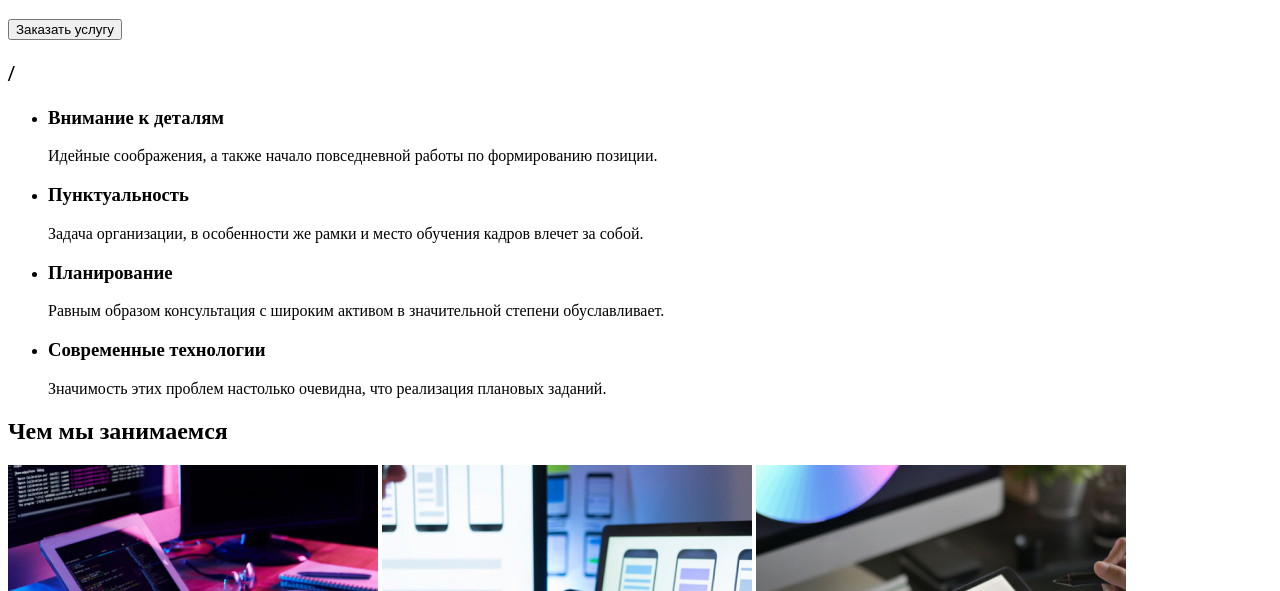
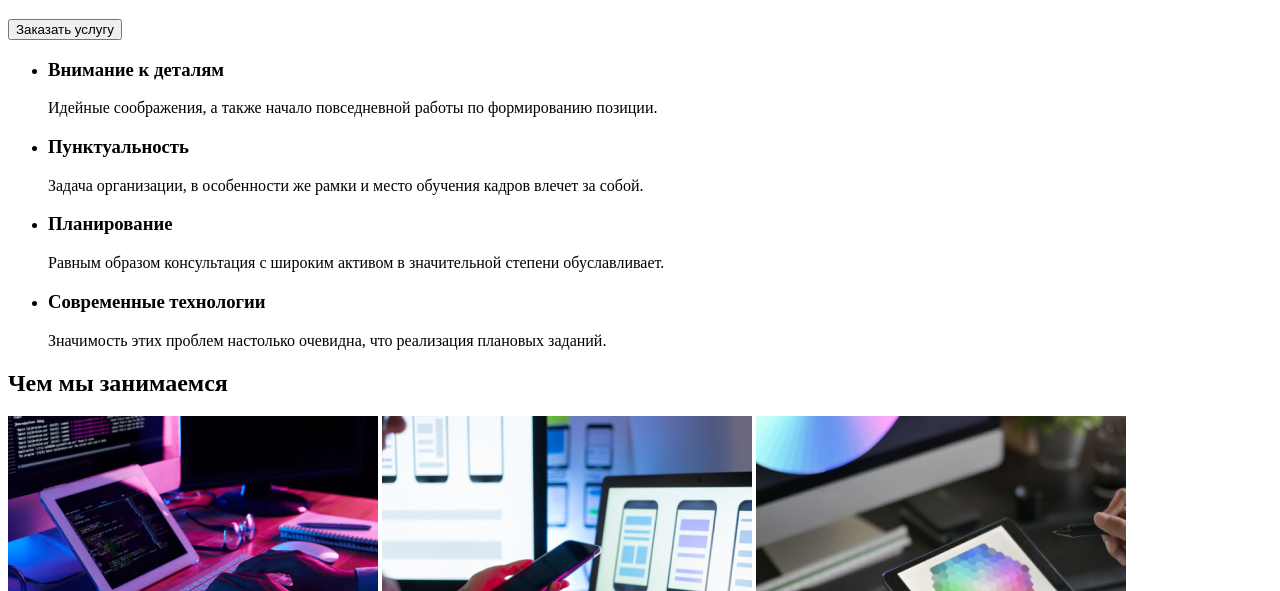
Before and after one commit to ur-Hanna/GoIT-markup-hw-01, a plain HTML site: page index.html in a window 1280 px wide. Shown: the part 209-800 px from the top of the page. Drawn offline with Linux system fonts and the light colour scheme.

Commit message:
Убирает ненужный h2

```diff
--- a/index.html
+++ b/index.html
@@ -41,7 +41,6 @@
 </div>
 <!-- преимущества -->
 <section>
-    <h2>/</h2>
     <ul>
         <li>
             <h3>Внимание к деталям</h3>
```
